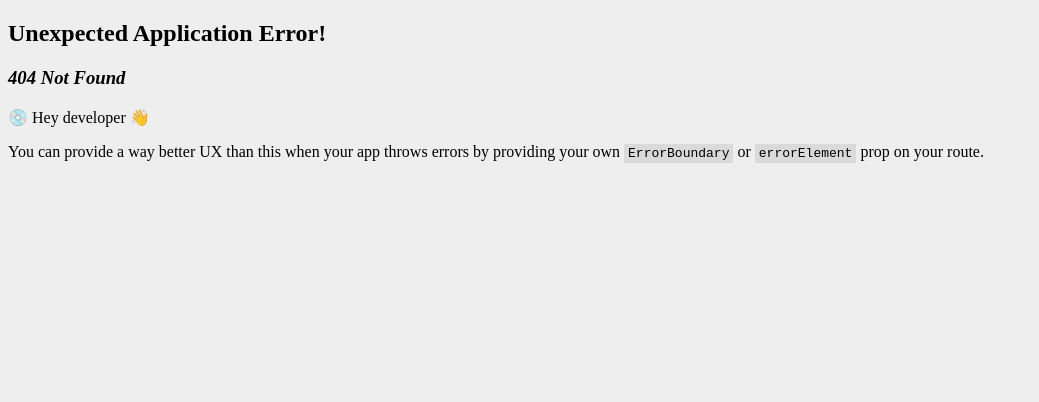
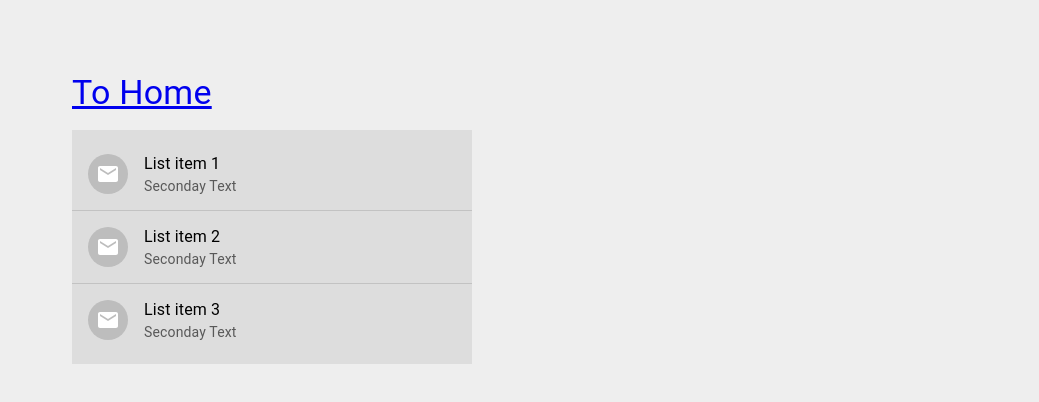
Before and after one commit to DonOhhhh/React-MUI-Tutorials, a React (Vite) app: page /list in a window 1280 px wide. Before the commit this address had no page. Shown: the top 402 px of the page, without its empty margins (0-1039 px from the left). Built offline with nearby package versions, Linux system fonts and the light colour scheme.

Commit message:
feat : List

```diff
--- a/src/components/Links.tsx
+++ b/src/components/Links.tsx
@@ -1,5 +1,5 @@
 import { Stack } from "@mui/material";
-import { Link } from "react-router-dom";
+import { Link as RouterLink } from "react-router-dom";
 
 export const Links = () => {
     const links = [
@@ -24,14 +24,15 @@
         { link: "/bottomnavigation", text: "Bottom Navigation" },
         { link: "/avatar", text: "Avatar" },
         { link: "/badge", text: "Badge" },
+        { link: "/list", text: "List" },
     ];
 
     return (
         <Stack spacing={2} sx={{ width: "fit-content" }}>
             {links.map(({ link, text }, i) => (
-                <Link to={link} key={i}>
+                <RouterLink to={link} key={i}>
                     To {text}
-                </Link>
+                </RouterLink>
             ))}
         </Stack>
     );
--- /dev/null
+++ b/src/components/MuiList.tsx
@@ -0,0 +1,64 @@
+import { Mail } from "@mui/icons-material";
+import {
+    Avatar,
+    Box,
+    Divider,
+    List,
+    ListItem,
+    ListItemAvatar,
+    ListItemButton,
+    ListItemIcon,
+    ListItemText,
+} from "@mui/material";
+
+export const MuiList = () => {
+    return (
+        <Box sx={{ width: "400px", bgcolor: "#ddd" }}>
+            <List>
+                <ListItem disablePadding>
+                    <ListItemButton>
+                        <ListItemIcon>
+                            <ListItemAvatar>
+                                <Avatar>
+                                    <Mail />
+                                </Avatar>
+                            </ListItemAvatar>
+                        </ListItemIcon>
+                        <ListItemText
+                            primary="List item 1"
+                            secondary="Seconday Text"
+                        />
+                    </ListItemButton>
+                </ListItem>
+                <Divider />
+                <ListItem>
+                    <ListItemIcon>
+                        <ListItemAvatar>
+                            <Avatar>
+                                <Mail />
+                            </Avatar>
+                        </ListItemAvatar>
+                    </ListItemIcon>
+                    <ListItemText
+                        primary="List item 2"
+                        secondary="Seconday Text"
+                    />
+                </ListItem>
+                <Divider />
+                <ListItem>
+                    <ListItemIcon>
+                        <ListItemAvatar>
+                            <Avatar>
+                                <Mail />
+                            </Avatar>
+                        </ListItemAvatar>
+                    </ListItemIcon>
+                    <ListItemText
+                        primary="List item 3"
+                        secondary="Seconday Text"
+                    />
+                </ListItem>
+            </List>
+        </Box>
+    );
+};
--- a/src/main.tsx
+++ b/src/main.tsx
@@ -23,6 +23,7 @@
 import { MuiBottomNavigation } from "./components/MuiBottomNavigation.tsx";
 import { MuiAvatar } from "./components/MuiAvatar.tsx";
 import { MuiBadge } from "./components/MuiBadge.tsx";
+import { MuiList } from "./components/MuiList.tsx";
 
 const router = createBrowserRouter([
     {
@@ -117,6 +118,10 @@
                 path: "/badge",
                 element: <MuiBadge />,
             },
+            {
+                path: "/list",
+                element: <MuiList />,
+            },
         ],
     },
 ]);
```
